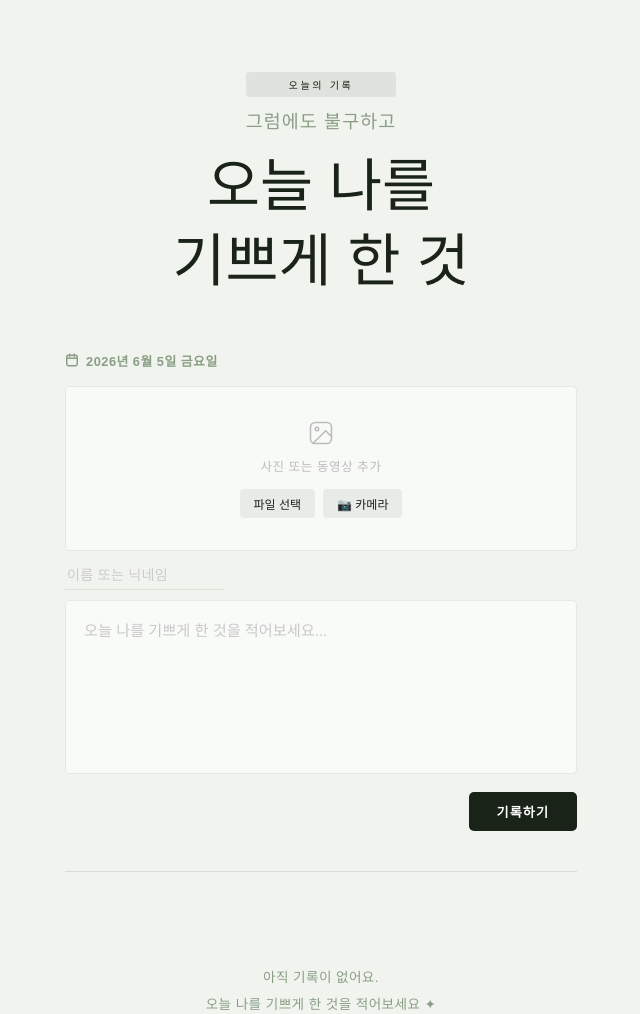
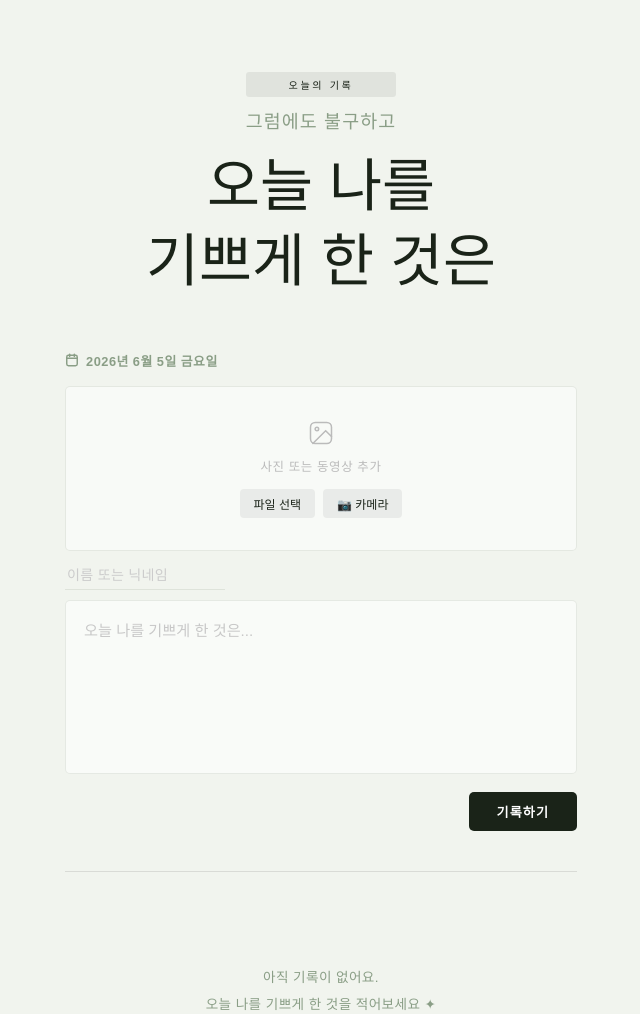
Before and after one commit to mihashin1230-wq/happy-journal, a Flask app: page / in a window 1280 px wide. Shown: the top 1014 px of the page, without its empty margins (319-959 px from the left). Run offline with Flask 3, Linux system fonts and the light colour scheme; data that the repository does not hold is empty; some web fonts are replaced.

Commit message:
copy: 오늘 나를 기쁘게 한 것은

```diff
--- a/templates/index.html
+++ b/templates/index.html
@@ -3,9 +3,9 @@
 <head>
   <meta charset="UTF-8">
   <meta name="viewport" content="width=device-width, initial-scale=1.0">
-  <title>오늘 나를 기쁘게 한 것</title>
-  <meta property="og:title" content="오늘 나를 기쁘게 한 것">
-  <meta property="og:description" content="그럼에도 불구하고, 오늘 나를 기쁘게 한 것을 기록해요.">
+  <title>오늘 나를 기쁘게 한 것은</title>
+  <meta property="og:title" content="오늘 나를 기쁘게 한 것은">
+  <meta property="og:description" content="그럼에도 불구하고, 오늘 나를 기쁘게 한 것은 무엇인가요?">
   <meta property="og:type" content="website">
   <link rel="stylesheet" as="style" crossorigin href="https://cdn.jsdelivr.net/gh/orioncactus/pretendard@v1.3.9/dist/web/variable/pretendardvariable.css">
   <link rel="stylesheet" href="/static/style.css">
@@ -17,7 +17,7 @@
       <p class="header-label">오늘의 기록</p>
       <p class="header-sub">그럼에도 불구하고</p>
     </div>
-    <h1>오늘 나를<br>기쁘게 한 것</h1>
+    <h1>오늘 나를<br>기쁘게 한 것은</h1>
   </header>
 
   <main>
@@ -58,7 +58,7 @@
           <input type="text" id="author-input" placeholder="이름 또는 닉네임" maxlength="20" autocomplete="off">
         </div>
 
-        <textarea id="text-input" placeholder="오늘 나를 기쁘게 한 것을 적어보세요..." rows="5"></textarea>
+        <textarea id="text-input" placeholder="오늘 나를 기쁘게 한 것은..." rows="5"></textarea>
 
         <div class="form-footer">
           <button type="submit" id="submit-btn">기록하기</button>
```
